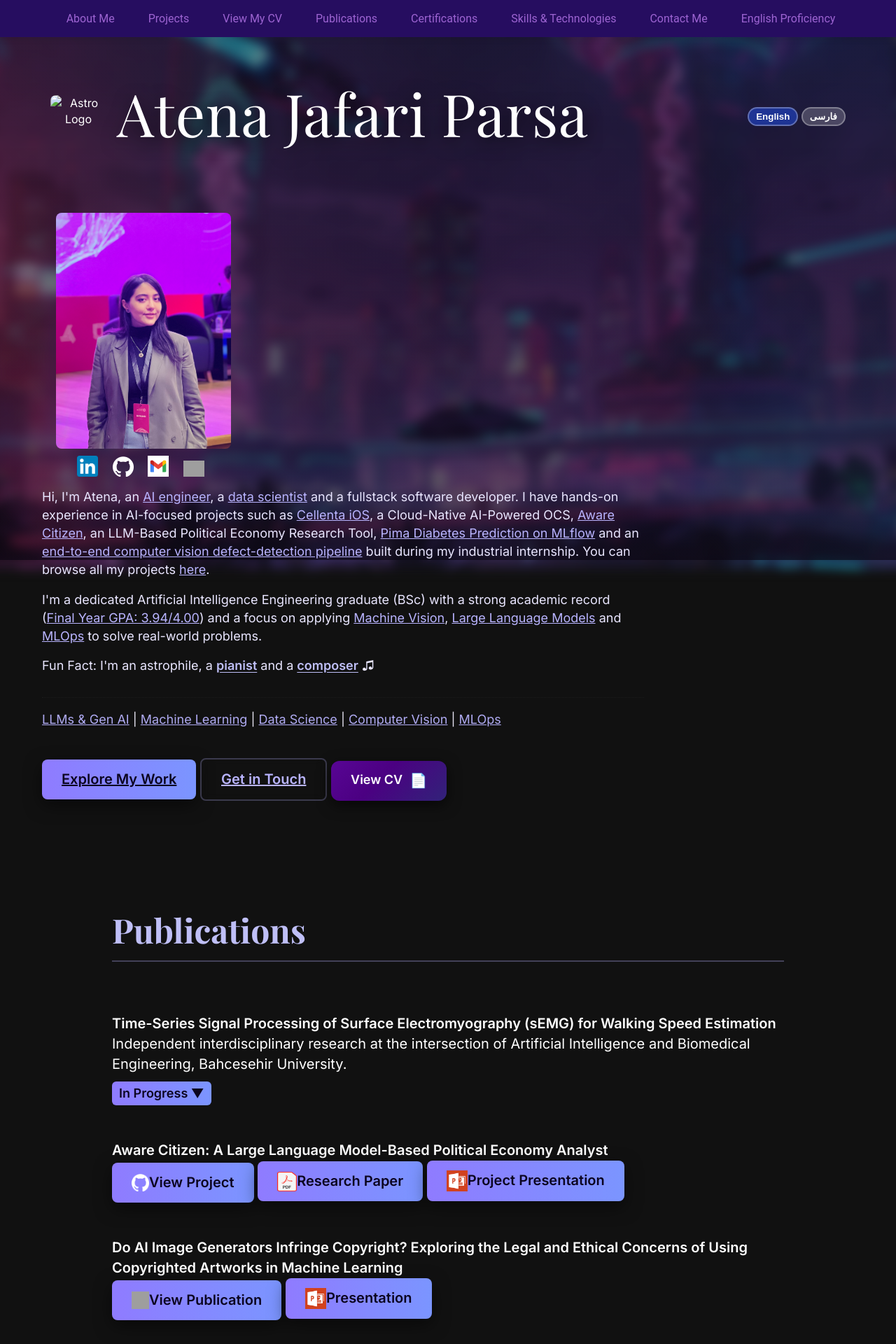
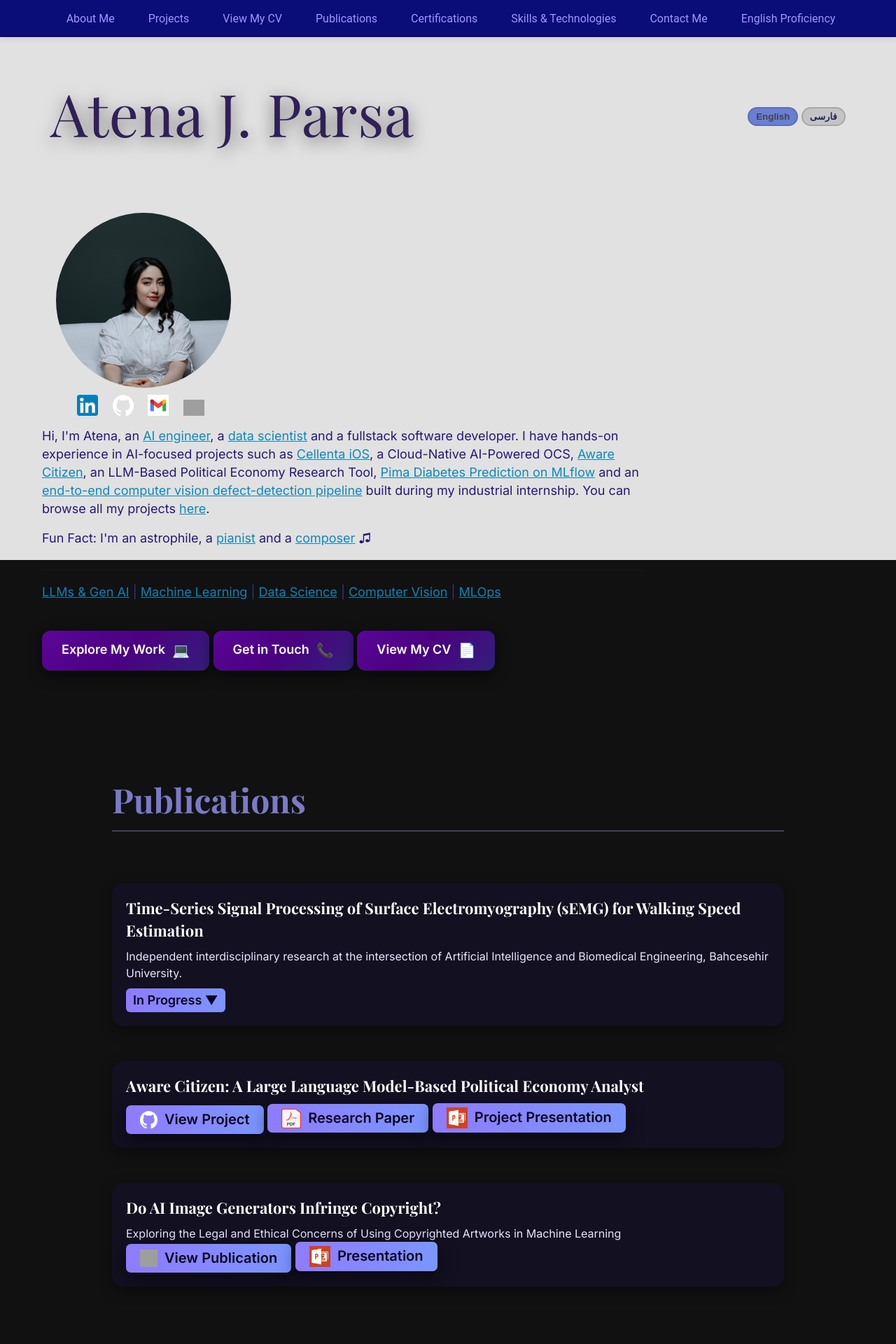
Before and after one commit to AtenaJP22/Atena-Jafari-Parsa, a Flask app: page / in a window 1280 px wide. Shown: the top 1920 px of the page at 70% size. Run offline with Flask 3, Linux system fonts and the light colour scheme; grey boxes are pictures that could not be loaded.

Commit message:
style update

```diff
--- a/static/css/style.css
+++ b/static/css/style.css
@@ -8,7 +8,7 @@ html, body { height: 100%; }
 
 header {
   background: linear-gradient(135deg, var(--primary) 0%, #1a2530 100%);
-  color: white;
+  color: rgb(68, 68, 68);
   padding: 1rem 2rem;
   top: 0;
   z-index: 1000;
@@ -28,9 +28,9 @@ header {
 }
 
 .lang-btn {
-  background: rgba(255,255,255,0.2);
-  border: 2px solid rgba(255,255,255,0.3);
-  color: white;
+  background: rgba(86, 81, 81, 0.2);
+  border: 2px solid rgba(52, 49, 49, 0.2);
+  color: rgb(31, 40, 84);
   padding: 4px 10px;
   border-radius: 15px;
   cursor: pointer;
@@ -59,7 +59,7 @@ body {
 }
 
 /* Background image (furthest back) */
-body::before {
+/*body::before {
   content: "";
   position: fixed;
   inset: 0;
@@ -68,17 +68,25 @@ body::before {
   background-position: center center;
   filter: blur(8px) saturate(0.95) contrast(0.95);
   transform: scale(1.03);
-  z-index: -4; /* << very far back */
-}
+  z-index: -4; /* << very far back
+}*/
 
 /* Dark overlay (above bg but still behind page content) */
-body::after {
+/*body::after {
   content: "";
   position: fixed;
   inset: 0;
   background: linear-gradient(180deg, rgba(10,6,18,0.45), rgba(10,6,18,0.65));
-  z-index: -2; /* above bg (-4) but below grid (-3) and content (>=0) */
-}
+  z-index: -2; /* above bg (-4) but below grid (-3) and content (>=0)
+}*/
+
+/*Background Color*/
+body::before {
+  content: "";
+  position: fixed;
+  inset: 0;
+  background-color: #e1e1e1;
+  z-index: -3; }/* above bg (-4) but below overlay (-2) and content (>=0) */
 
 
 /* ====== Page wrapper and content (force above decorative layers) ====== */
@@ -100,7 +108,7 @@ main.page, .page {
   font-weight: 400;
   letter-spacing: 0.5px;
   line-height: 1.03;
-  color: #fff;
+  color: #302057;
   text-shadow: 0 6px 24px rgba(0,0,0,0.6);
   margin-bottom: 10px;
   display: inline-block;
@@ -130,14 +138,34 @@ main.page, .page {
 }
 
 /* left card */
-.photo-frame img{
-  display: block;
+.photo-frame {
   width: 250px;
-  height: auto;       /* keeps the aspect ratio automatic */
-  border-radius: 8px; /* rounded corners */
-  object-fit: cover;  /* keeps it neatly cropped */
-  align-self: flex-start; /* if parent is flex */
-  text-align: left;
+  height: 250px;
+  border-radius: 50%;
+  overflow: hidden;   /* Hides the parts outside the circle */
+}
+
+.photo-frame img {
+  width: 100%;
+  height: 100%;
+  object-fit: cover;
+  object-position: center -40%; /* Crop from the center */
+  /* Move left */
+  object-position:40% center;
+  transform: scale(1.05);   /* Zoom in  */
+}
+
+/* Smaller screens only */
+@media (max-width: 768px) {
+  .photo-frame {
+    width: 180px;
+    height: 180px;
+  }
+
+  .card {
+    flex-direction: column;
+    align-items: center;
+  }
 }
 
 /* right column: positioned and above grid */
@@ -152,28 +180,23 @@ main.page, .page {
 .intro {
   position: relative;
   z-index: 3;
-  color: #e9e6ff;
+  color: #241879;
 }
 
 .intro p{
   font-size: 18px;
-  color: #e9e6ff;
+  color: #241879;
   margin-bottom: 16px;
   max-width: 900px;
 }
-.intro p a{
-  color: #bfbff7;
-  text-decoration: underline;
-  text-underline-offset: 3px;
-  font-weight: 600;
-}
+
 
 /* tags and CTA */
 .tags{
   margin-top: 32px;
   font-size: 18px;
   opacity: 0.95;
-  color: #f3f1ff;
+  color: #363693;
   border-top: 1px dotted rgba(255,255,255,0.05);
   padding-top: 18px;
   max-width: 920px;
@@ -195,11 +218,12 @@ main.page, .page {
   display: inline-flex;
   align-items: center;
   justify-content: center;
-  padding: 14px 28px;
-  border-radius: 8px;
-  font-weight: 600;
+  padding: 6px 20px;
+  font-weight: 510;
+  gap: 10px;
+  border-radius: 7px;
   text-decoration: none;
-  min-width: 180px;
+  min-width: 100px;
   transition: transform .14s ease, box-shadow .14s ease;
   box-shadow: 0 8px 24px rgba(0,0,0,0.5);
 }
@@ -209,11 +233,13 @@ main.page, .page {
 }
 .btn.primary:hover{ transform: translateY(-4px) scale(1.01); }
 .btn.secondary{
-  background: transparent;
-  color: #b9b4ff;
+  background: linear-gradient(90deg,#0c36ce93 0%, #0b5a93 60%);
+  color: #000000;
   border: 2px solid rgba(185,180,255,0.26);
-  box-shadow: 0 0 0 rgba(0,0,0,0);
+  /*box-shadow: 0 0 0 rgba(0,0,0,0);*/
   backdrop-filter: blur(6px);
+  padding-left: 70px;
+  padding-right: 70px;
 }
 .btn.secondary:hover{ transform: translateY(-4px); border-color: rgba(189,180,255,0.46); }
 
@@ -391,7 +417,7 @@ main.page, .page {
   font-family: "Playfair Display", serif;
   font-size: clamp(32px, 5vw, 48px);
   margin-bottom: 24px;
-  color: #bfbff7;
+  color: #7a7ac7;
   border-bottom: 2px solid rgba(185,180,255,0.3);
   display: inline-block;
   padding-bottom: 8px;
@@ -664,30 +694,31 @@ main.page, .page {
 }
 
 .fake-link {
-  color: #b9b4ff;
+  color: #0f88bc;
   text-decoration: underline;
   cursor: pointer;
 }
 
+/* Hover effect */
+.fake-link:hover {
+  color: #c23f99; /* color when mouse is over link */
+}
+
 /* Normal link */
 a {
-  color: #b9b4ff;
+  color: #0f88bc;
   text-decoration: underline;
 }
 
 /* Hover effect */
 a:hover {
-  color: #7c42be; /* color when mouse is over link */
+  color: #c23f99; /* color when mouse is over link */
 }
 
-/* Visited link */
-a:visited {
-  color: #b9b4ff;
-}
 
 /* Active link (while clicking) */
 a:active {
-  color: #6023e5;
+  color: #0f88bc;
 }
 
 
@@ -753,7 +784,7 @@ details p strong {
 
 /* Navigation styles */
 nav {
-  background: #260d60;
+  background: #0a0c77;
   box-shadow: 0 2px 10px rgba(0,0,0,0.1);
   position: fixed;
   top: 0;
@@ -773,7 +804,7 @@ nav {
 .nav-item {
   padding: 15px 20px;
   text-decoration: none;
-  color: #9d64d2;
+  color: #a095ff;
   display: flex;
   align-items: center;
   gap: 8px;
--- a/templates/certifications.html
+++ b/templates/certifications.html
@@ -17,7 +17,7 @@
   <main class="page">
     <header class="hero-head">
       <h1 data-en="Certifications & Specializations" data-tr="Sertifikalar ve Uzmanlıklar" data-fa="مدرک ها و تخصص ها">Certifications & Specializations</h1>
-      <p data-en="Browse professional and soft-skill certificates. Use the filters to show Technical or Soft Skills certificates." data-tr="Profesyonel ve soft-skill sertifikalarını inceleyin. Teknik veya Soft Skills sertifikalarını görüntülemek için filtreleri kullanın." data-fa="مدرک های حرفه‌ای و مهارت‌های نرم را مرور کنید. برای نمایش مدرک های فنی یا مهارت‌های نرم از فیلترها استفاده کنید." style="max-width:700px; margin:12px auto 0; font-size:18px; color:#ccc;">
+      <p data-en="Browse professional and soft-skill certificates. Use the filters to show Technical or Soft Skills certificates." data-tr="Profesyonel ve soft-skill sertifikalarını inceleyin. Teknik veya Soft Skills sertifikalarını görüntülemek için filtreleri kullanın." data-fa="مدرک های حرفه‌ای و مهارت‌های نرم را مرور کنید. برای نمایش مدرک های فنی یا مهارت‌های نرم از فیلترها استفاده کنید." style="max-width:700px; margin:12px auto 0; font-size:18px;">
         Browse professional and soft-skill certificates. Use the filters to show Technical or Soft Skills certificates.
       </p>
       <div class="language-toggle">
--- a/templates/index.html
+++ b/templates/index.html
@@ -3,7 +3,7 @@
 <head>
   <meta charset="utf-8" />
   <meta name="viewport" content="width=device-width,initial-scale=1" />
-  <title>Atena Jafari Parsa</title>
+  <title>Atena J. Parsa</title>
   <link rel="shortcut icon" href="{{ url_for('static', filename='favicon.ico') }}">
   <link rel="apple-touch-icon" sizes="180x180" href="{{ url_for('static', filename='favicon.png') }}">
 
@@ -12,7 +12,7 @@
 
   <link rel="stylesheet" href="{{ url_for('static', filename='css/style.css') }}">
 
-  <meta name="description" content="Atena Jafari Parsa, Artificial Intelligence Engineer specializing in Computer Vision, Large Language Models, Machine Learning, Deep Learning, AI Assistants/Chatbots, Generative AI, and Data Science.">
+  <meta name="description" content="Atena J. Parsa, Artificial Intelligence Engineer specializing in Computer Vision, Large Language Models, Machine Learning, Deep Learning, AI Assistants/Chatbots, Generative AI, and Data Science.">
 
 </head>
 <body>
@@ -24,8 +24,7 @@
       <div class="header-container">
         <div class="logo">
           <div style="display: flex; align-items: center; gap: 15px;">
-            <img src="static/favicon.png" alt="Astro Logo" style="width: 80px; height: 60px; border-radius: 8px; object-fit: cover;">
-            <h1 data-en="Atena Jafari Parsa" data-fa="آتنا جعفری پارسا" data-tr="Atena Jafari Parsa">Atena Jafari Parsa</h1>
+            <h1 data-en="Atena J. Parsa" data-fa="آتنا ج. پارسا" data-tr="Atena J. Parsa">Atena J. Parsa</h1>
           </div>
       </div>
       <div class="language-toggle">
@@ -38,7 +37,7 @@
     <section class="hero-content">
       <div class="left-card">
         <div class="photo-frame">
-          <img src="{{ url_for('static', filename='images/proff.jpg') }}" alt="Atena profile">
+          <img src="{{ url_for('static', filename='images/ProfessionalProfile.png') }}" alt="Atena profile">
         </div>
         <div style="text-align: center;"> <!-- optional to center all icons -->
             <div style="display: inline-block; margin-right: 8px; margin-top: 10px;">
@@ -85,26 +84,13 @@
             <a href="{{ url_for('projects') }}">here</a>.
           </p>
 
-          <p
-              data-en="I'm a dedicated Artificial Intelligence Engineering graduate (BSc) with a strong academic record (<span class='fake-link' onclick='document.getElementById(&quot;education&quot;).scrollIntoView()'>Final Year GPA: 3.94/4.00</span>) and a focus on applying <span class='fake-link' onclick='window.open(&quot;/projects?query=Computer Vision&quot;, &quot;_self&quot;)'>Machine Vision</span>, <span class='fake-link' onclick='window.open(&quot;/projects?query=LLM&quot;, &quot;_self&quot;)'>Large Language Models</span> and <span class='fake-link' onclick='window.open(&quot;/projects?query=Pima&quot;, &quot;_self&quot;)'>MLOps</span> to solve real-world problems."
-
-              data-fa="من فارغ‌التحصیل مهندسی هوش مصنوعی (کارشناسی) با سابقه تحصیلی قوی هستم (<span class='fake-link' onclick='document.getElementById(&quot;education&quot;).scrollIntoView()'>معدل سال آخر: ۳٫۹۴ از ۴٫۰۰</span>) و تمرکز من بر به‌کارگیری <span class='fake-link' onclick='window.open(&quot;/projects?query=Computer Vision&quot;, &quot;_self&quot;)'>بینایی ماشین</span>، <span class='fake-link' onclick='window.open(&quot;/projects?query=LLM&quot;, &quot;_self&quot;)'>مدل‌های زبانی بزرگ</span> و <span class='fake-link' onclick='window.open(&quot;/projects?query=Pima&quot;, &quot;_self&quot;)'>MLOps</span> برای حل مسائل دنیای واقعی است."
-
-              data-tr="Güçlü bir akademik geçmişe sahip, Yapay Zeka Mühendisliği (Lisans) mezunuyum (<span class='fake-link' onclick='document.getElementById(&quot;education&quot;).scrollIntoView()'>Son Sınıf GPA: 3.94/4.00</span>) ve <span class='fake-link' onclick='window.open(&quot;/projects?query=Computer Vision&quot;, &quot;_self&quot;)'>Makine Görüsü</span>, <span class='fake-link' onclick='window.open(&quot;/projects?query=LLM&quot;, &quot;_self&quot;)'>Büyük Dil Modelleri</span> ve <span class='fake-link' onclick='window.open(&quot;/projects?query=Pima&quot;, &quot;_self&quot;)'>MLOps</span> alanlarını gerçek dünya problemlerine uygulamaya odaklanıyorum."
-            >
-            I'm a dedicated Artificial Intelligence Engineering graduate (BSc) with a strong academic record
-            (<a href="#education">Final Year GPA: 3.94/4.00</a>) and a focus on applying
-            <a href="{{ url_for('projects') }}?query=Computer Vision">Machine Vision</a>,
-            <a href="{{ url_for('projects') }}?query=LLM">Large Language Models</a> and
-            <a href="{{ url_for('projects') }}?query=Pima">MLOps</a> to solve real-world problems.
-          </p>
 
           <p
-            data-en="Fun Fact: I'm an astrophile, a <a href='https://www.instagram.com/piano_with_atena' target='_blank' rel='noopener noreferrer'>pianist</a> and a <a href='https://on.soundcloud.com/LQZRD4beL0LjlbwYky' target='_blank' rel='noopener noreferrer'>composer</a> ♫"
+            data-en="Fun Fact: I'm an astrophile, a <a href='https://www.instagram.com/piano_with_atena?igsh=MXFzMzE2dGprbjRtZw%3D%3D&utm_source=qr' target='_blank' rel='noopener noreferrer'>pianist</a> and a <a href='https://on.soundcloud.com/LQZRD4beL0LjlbwYky' target='_blank' rel='noopener noreferrer'>composer</a> ♫"
 
-            data-fa="نکته جالب: من عاشق نجوم هستم، <a href='https://www.instagram.com/piano_with_atena' target='_blank' rel='noopener noreferrer'>پیانیست</a> و <a href='https://on.soundcloud.com/LQZRD4beL0LjlbwYky' target='_blank' rel='noopener noreferrer'>آهنگساز</a> ♫"
+            data-fa="نکته جالب: من عاشق نجوم هستم، <a href='https://www.instagram.com/piano_with_atena?igsh=MXFzMzE2dGprbjRtZw%3D%3D&utm_source=qr' target='_blank' rel='noopener noreferrer'>پیانیست</a> و <a href='https://on.soundcloud.com/LQZRD4beL0LjlbwYky' target='_blank' rel='noopener noreferrer'>آهنگساز</a> ♫"
 
-            data-tr="Eğlenceli Bilgi: Astrofilim, bir <a href='https://www.instagram.com/piano_with_atena' target='_blank' rel='noopener noreferrer'>piyanist</a> ve bir <a href='https://on.soundcloud.com/LQZRD4beL0LjlbwYky' target='_blank' rel='noopener noreferrer'>besteciyim</a> ♫"
+            data-tr="Eğlenceli Bilgi: Astrofilim, bir <a href='https://www.instagram.com/piano_with_atena?igsh=MXFzMzE2dGprbjRtZw%3D%3D&utm_source=qr' target='_blank' rel='noopener noreferrer'>piyanist</a> ve bir <a href='https://on.soundcloud.com/LQZRD4beL0LjlbwYky' target='_blank' rel='noopener noreferrer'>besteciyim</a> ♫"
           >
             Fun Fact: I'm an astrophile, a
             <a href="https://www.instagram.com/piano_with_atena?igsh=MXFzMzE2dGprbjRtZw%3D%3D&utm_source=qr" target="_blank" rel="noopener noreferrer">pianist</a>
@@ -142,17 +128,29 @@
       <div
       class="cta-row"
       data-en="
-        <span class='fake-link btn primary' onclick='window.open(&quot;/projects&quot;, &quot;_self&quot;)'>Explore My Work</span>
-        <span class='fake-link btn secondary' onclick='window.location.href=&quot;#contact&quot;'>Get in Touch</span>
+        <a class='btn-cv' href='/projects'>
+          <span class='btn-text'>Explore My Work</span>
+          <span class='btn-icon'>💻</span>
+        </a>
+        <a class='btn-cv' href='#contact'>
+          <span class='btn-text'>Get in Touch</span>
+          <span class='btn-icon'>📞</span>
+        </a>
         <a class='btn-cv' href='/static/files/CV-AtenaParsa.pdf' target='_blank' rel='noopener noreferrer'>
-          <span class='btn-text'>View CV</span>
+          <span class='btn-text'>View My CV</span>
           <span class='btn-icon'>📄</span>
         </a>
       "
 
       data-fa="
-        <span class='fake-link btn primary' onclick='window.open(&quot;/projects&quot;, &quot;_self&quot;)'>مشاهده پروژه‌ها</span>
-        <span class='fake-link btn secondary' onclick='window.location.href=&quot;#contact&quot;'>تماس با من</span>
+        <a class='btn-cv' href='/projects'>
+          <span class='btn-text'>مشاهده پروژه ها</span>
+          <span class='btn-icon'>💻</span>
+        </a>
+        <a class='btn-cv' href='#contact'>
+          <span class='btn-text'>تماس با من</span>
+          <span class='btn-icon'>📞</span>
+        </a>
         <a class='btn-cv' href='/static/files/CV-AtenaParsa.pdf' target='_blank' rel='noopener noreferrer'>
           <span class='btn-text'>مشاهده رزومه</span>
           <span class='btn-icon'>📄</span>
@@ -169,10 +167,15 @@
       "
     >
       <a class="btn primary" href="{{ url_for('projects') }}">Explore My Work</a>
-      <a class="btn secondary" href="#contact">Get in Touch</a>
+      <a class="btn-cv" href="{{ url_for('projects') }}">
+        <span class="btn-text">Explore My Work</span>
+        <span class="btn-icon">💻</span>
+      <a class="btn-cv" href="#contact">
+        <span class="btn-text">Get in Touch</span>
+        <span class="btn-icon">📞</span>
       <a class="btn-cv" href="{{ url_for('static', filename='files/CV-AtenaParsa.pdf') }}"
         target="_blank" rel="noopener noreferrer">
-        <span class="btn-text">View CV</span>
+        <span class="btn-text">View My CV</span>
         <span class="btn-icon">📄</span>
       </a>
     </div>
@@ -188,8 +191,8 @@
       >Publications</h2>
 
       <!-- Publication 1 -->
-      <div>
-        <p>
+      <div class="info-card">
+        <h3>
           <strong
             data-en="Time-Series Signal Processing of Surface Electromyography (sEMG) for Walking Speed Estimation"
             data-fa=" پردازش سیگنال‌های سری زمانی الکترومایوگرافی سطحی (sEMG) برای تخمین سرعت راه‌رفتن"
@@ -197,7 +200,7 @@
           >
             Time-Series Signal Processing of Surface Electromyography (sEMG) for Walking Speed Estimation
           </strong>
-        </p>
+        </h3>
 
         <p
           data-en="Independent interdisciplinary research at the intersection of Artificial Intelligence and Biomedical Engineering, Bahcesehir University."
@@ -228,8 +231,8 @@
       </div>
 
       <!-- Publication 2 -->
-      <div>
-        <p>
+      <div class="info-card">
+        <h3>
           <strong
             data-en="Aware Citizen: A Large Language Model-Based Political Economy Analyst"
             data-fa="شهروند آگاه: تحلیل‌گر اقتصاد سیاسی مبتنی بر مدل‌های زبانی بزرگ"
@@ -237,7 +240,7 @@
           >
             Aware Citizen: A Large Language Model-Based Political Economy Analyst
           </strong>
-        </p>
+        </h3>
 
         <a class="btn primary" href="https://github.com/AtenaJP22/Aware-Citizen"
            target="_blank" rel="noopener noreferrer">
@@ -273,15 +276,22 @@
       </div>
 
       <!-- Publication 3 -->
-      <div>
-        <p>
+      <div class="info-card">
+        <h3>
           <strong
-            data-en="Do AI Image Generators Infringe Copyright? Exploring the Legal and Ethical Concerns of Using Copyrighted Artworks in Machine Learning"
-            data-fa="آیا مولدهای تصویر مبتنی بر هوش مصنوعی حق نشر را نقض می‌کنند؟ بررسی چالش‌های حقوقی و اخلاقی استفاده از آثار دارای کپی‌رایت در یادگیری ماشین"
-            data-tr="Yapay Zeka Görüntü Üreticileri Telif Haklarını İhlal Ediyor mu? Makine Öğreniminde Telifli Eser Kullanımının Hukuki ve Etik Boyutları"
+            data-en="Do AI Image Generators Infringe Copyright?"
+            data-fa="آیا مولدهای تصویر مبتنی بر هوش مصنوعی حق نشر را نقض می‌کنند؟"
+            data-tr="Yapay Zeka Görüntü Üreticileri Telif Haklarını İhlal Ediyor mu?"
           >
-            Do AI Image Generators Infringe Copyright? Exploring the Legal and Ethical Concerns of Using Copyrighted Artworks in Machine Learning
+            Do AI Image Generators Infringe Copyright?
           </strong>
+        </h3>
+
+        <p
+        data-en="Exploring the Legal and Ethical Concerns of Using Copyrighted Artworks in Machine Learning"
+            data-fa="بررسی چالش‌های حقوقی و اخلاقی استفاده از آثار دارای کپی‌رایت در یادگیری ماشین"
+            data-tr="Makine Öğreniminde Telifli Eser Kullanımının Hukuki ve Etik Boyutları">
+          Exploring the Legal and Ethical Concerns of Using Copyrighted Artworks in Machine Learning
         </p>
 
         <a class="btn primary"
@@ -619,6 +629,7 @@
 
       <section id="skills" class="info-section">
         <h2 data-en="Skills & Technologies" data-tr="Yetenekler ve Teknolojiler" data-fa="مهارت‌ها و فناوری‌ها">Skills & Technologies</h2>
+        <div class="info-card">
           <h3 data-en="Programming Languages" data-tr="Programlama Dilleri" data-fa="زبان‌های برنامه‌نویسی">Programming Languages</h3>
           <div class="skills-grid">
                 <div class="skill-item"><a href="{{ url_for('projects') }}?query=Python"><img src="{{ url_for('static', filename='images/pythonlogo.png') }}" alt="Python Programming Language Logo" width="50">Python</a></div>
@@ -644,6 +655,7 @@
             <div class="skill-item"><a href="{{ url_for('projects') }}?query=Hazelcast"><img src="{{ url_for('static', filename='images/hazelcastlogo.png') }}" alt="Hazelcast Logo" width="160">Hazelcast</a></div>
             <div class="skill-item"><a href="{{ url_for('projects') }}?query=Kubernetes"><img src="{{ url_for('static', filename='images/kuberneteslogo.png') }}" alt="Kubernetes Logo" width="57">Kubernetes</a></div>
             <div class="skill-item"><img src="{{ url_for('static', filename='images/GCPlogo.png') }}" alt="Google Cloud Platform" width="80">Google Cloud Platform</div>
+          </div>
         </div>
       </section>
 
@@ -702,7 +714,7 @@
       </script>
 
       <!-- Social Links -->
-      <div class="social-links">
+      <div class="info-card">
         <h3 data-en="Contact Info" data-tr="İletişim Bilgileri" data-fa="اطلاعات تماس">Contact Info</h3>
         <div class="social-item">
           <img src="{{ url_for('static', filename='images/email.webp') }}" alt="Email" width="25">
--- a/templates/projects.html
+++ b/templates/projects.html
@@ -23,10 +23,10 @@
       <h1 data-en="My Projects" data-tr="Projelerim" data-fa="پروژه های من">My Projects</h1>
       <p data-en="A showcase of selected AI, software engineering, and data science projects I've worked on. Each one reflects creativity, technical depth, and real-world application."
       data-tr="Üzerinde çalıştığım seçilmiş yapay zeka, yazılım mühendisliği ve veri bilimi projelerinin bir vitrini. Her biri yaratıcılığı, teknik derinliği ve gerçek dünya uygulamasını yansıtır."
-      data-fa="نمایشی از مجموعه‌ای منتخب از پروژه‌های هوش مصنوعی، مهندسی نرم‌افزار و علم داده که روی آن‌ها کار کرده‌ام. هر یک بیانگر خلاقیت، عمق فنی و کاربرد در دنیای واقعی است." style="max-width: 700px; margin: 12px auto 0; font-size: 18px; color: #ccc;">
+      data-fa="نمایشی از مجموعه‌ای منتخب از پروژه‌های هوش مصنوعی، مهندسی نرم‌افزار و علم داده که روی آن‌ها کار کرده‌ام. هر یک بیانگر خلاقیت، عمق فنی و کاربرد در دنیای واقعی است." style="max-width: 700px; margin: 12px auto 0; font-size: 18px; ">
         A showcase of selected AI, software engineering, and data science projects I've worked on.
         Each one reflects creativity, technical depth, and real-world application.
-      </p>
+    </p>
       <div class="language-toggle">
         <button class="lang-btn" onclick="switchLanguage('en', event)">English</button>
         <!-- <button class="lang-btn" onclick="switchLanguage('tr', event)">Türkçe</button> -->
```
Also changed, not shown: other parts of static/css/style.css (+15 -11 lines), static/images/ProfessionalProfile.png (added), static/images/proff.jpg (deleted), 1 other file. Lines whose indentation alone changed are shown as unchanged.
